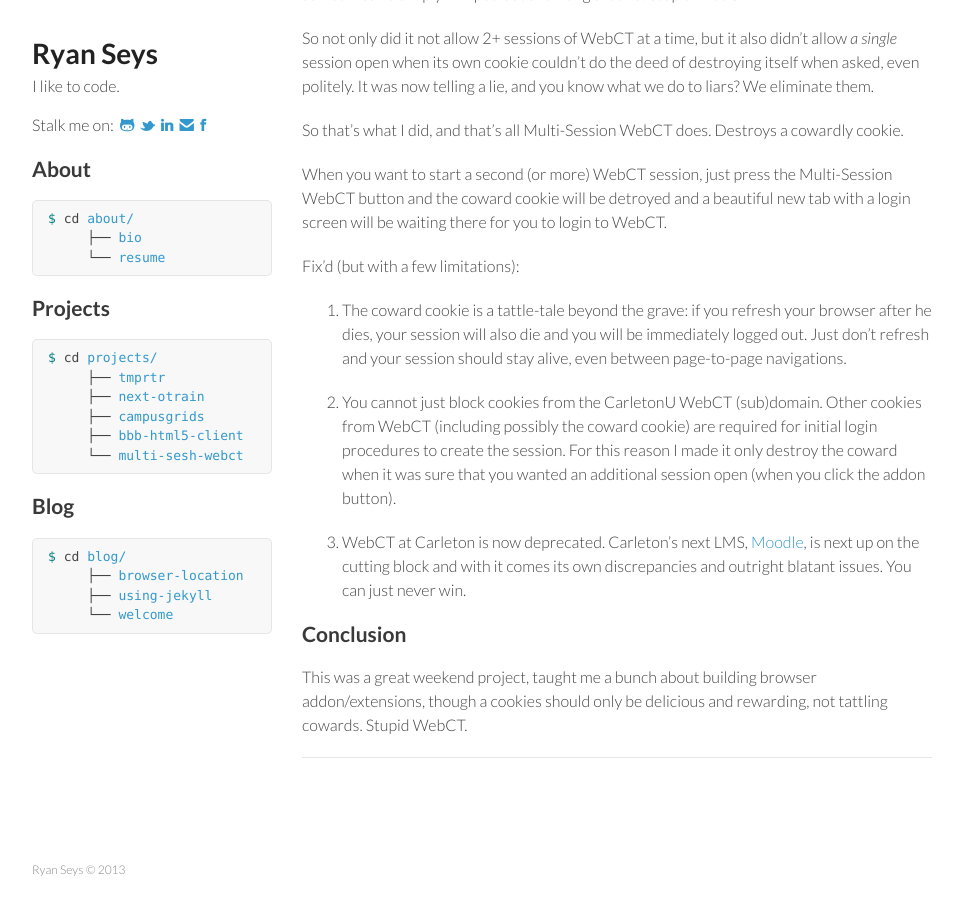
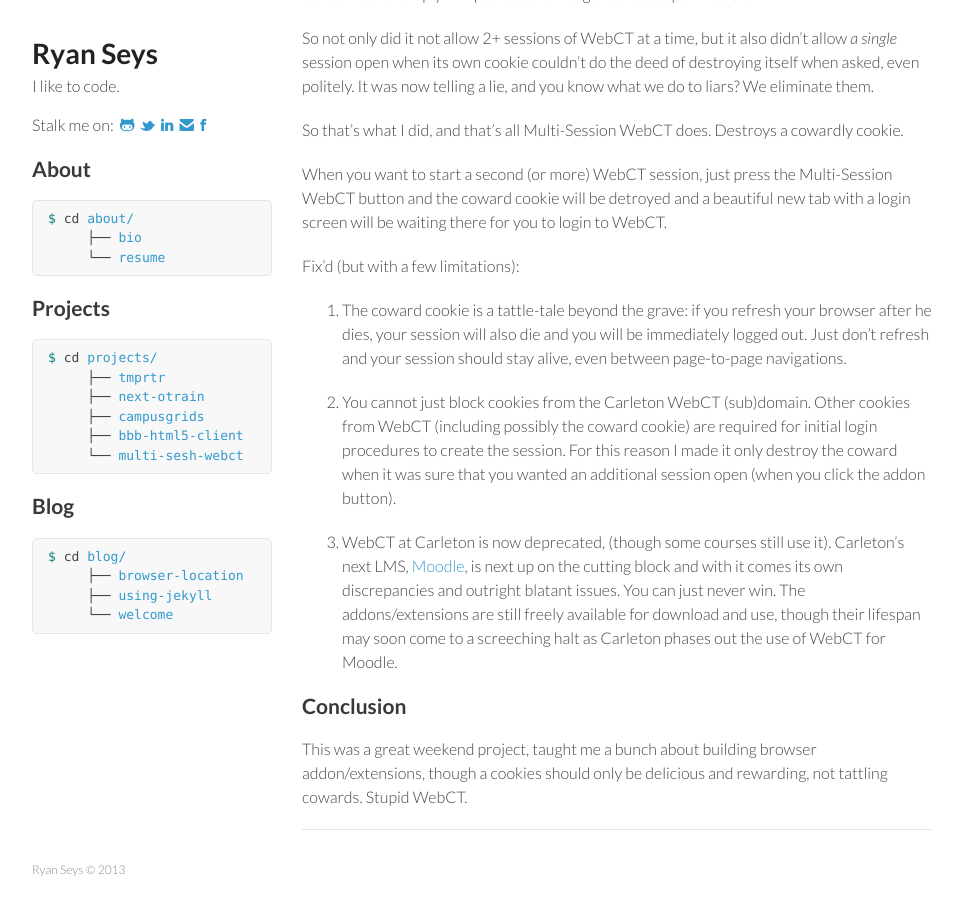
Before and after one commit to tl-dr/ryanseys.com, a Jekyll site: the page built from _posts/2011-05-29-multi-sesh-webct.md, in a window 1280 px wide and 900 px high, scrolled down 924 px. Shown: the whole window, without its empty margins (153-1115 px from the left). Built offline with Jekyll 4.4.1, drawn with Linux system fonts in a browser that asks for light colours; Markdown is read by kramdown in place of the engine named in the settings; comment, search, counter and statistics services are not loaded; some of the changed text lies outside the part shown.

Commit message:
Update webct post

```diff
--- a/_posts/2011-05-29-multi-sesh-webct.md
+++ b/_posts/2011-05-29-multi-sesh-webct.md
@@ -7,7 +7,7 @@ name: multi-sesh-webct
 
 Multi-Session WebCT is an addon/extension for [Firefox](https://addons.mozilla.org/en-US/firefox/addon/carleton-university-webct-m/)/[Chrome](https://chrome.google.com/webstore/detail/carleton-university-webct/kfdfjhjbablhaahkolidaghphifjeaig?hl=en) that I hacked together in a weekend for "enabling" multi-session support within the Carleton University WebCT learning management system (LMS).
 
-I use the word "enabling" with caution as it is not so much creating a feature as it is destroying a restriction. The (now deprecated) LMS for Carleton, WebCT, did not allow you to have multiple sessions open **within the same browser**. This restriction was likely created as a security precaution so in theory it was created in good faith, though in reality it was executed rather poorly.
+I use the word "enabling" with caution as it is not so much creating a feature as it is destroying a restriction. The (now deprecated) LMS for Carleton, [WebCT](http://en.wikipedia.org/wiki/WebCT), did not allow you to have multiple sessions open **within the same browser**. This restriction was likely created as a security precaution so in theory it was created in good faith, though in reality it was executed rather poorly.
 
 ## Stupid WebCT
 
@@ -29,9 +29,9 @@ Fix'd (but with a few limitations):
 
 1. The coward cookie is a tattle-tale beyond the grave: if you refresh your browser after he dies, your session will also die and you will be immediately logged out. Just don't refresh and your session should stay alive, even between page-to-page navigations.
 
-2. You cannot just block cookies from the CarletonU WebCT (sub)domain. Other cookies from WebCT (including possibly the coward cookie) are required for initial login procedures to create the session. For this reason I made it only destroy the coward when it was sure that you wanted an additional session open (when you click the addon button).
+2. You cannot just block cookies from the Carleton WebCT (sub)domain. Other cookies from WebCT (including possibly the coward cookie) are required for initial login procedures to create the session. For this reason I made it only destroy the coward when it was sure that you wanted an additional session open (when you click the addon button).
 
-3. WebCT at Carleton is now deprecated. Carleton's next LMS, [Moodle](http://moodle.org), is next up on the cutting block and with it comes its own discrepancies and outright blatant issues. You can just never win.
+3. WebCT at Carleton is now deprecated, (though some courses still use it). Carleton's next LMS, [Moodle](http://moodle.org), is next up on the cutting block and with it comes its own discrepancies and outright blatant issues. You can just never win. The addons/extensions are still freely available for download and use, though their lifespan may soon come to a screeching halt as Carleton phases out the use of WebCT for Moodle.
 
 ## Conclusion
 
```
